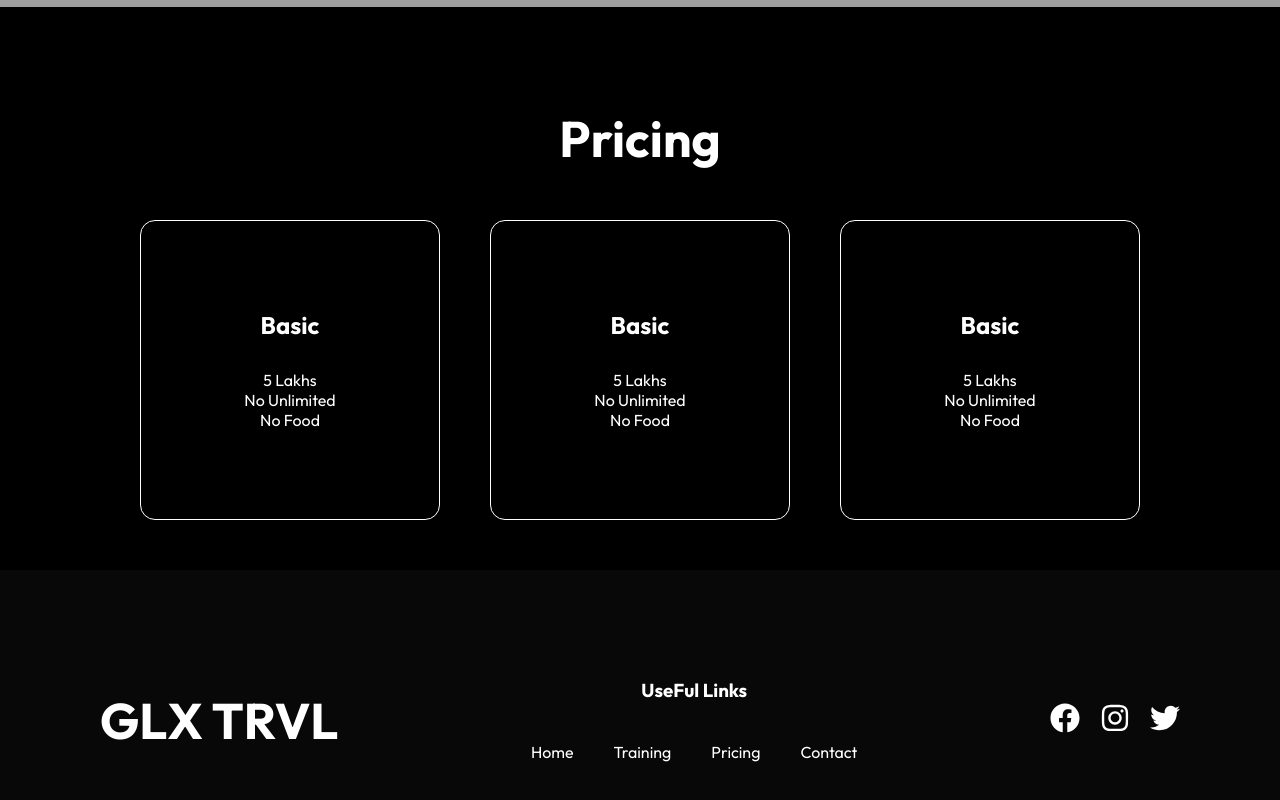
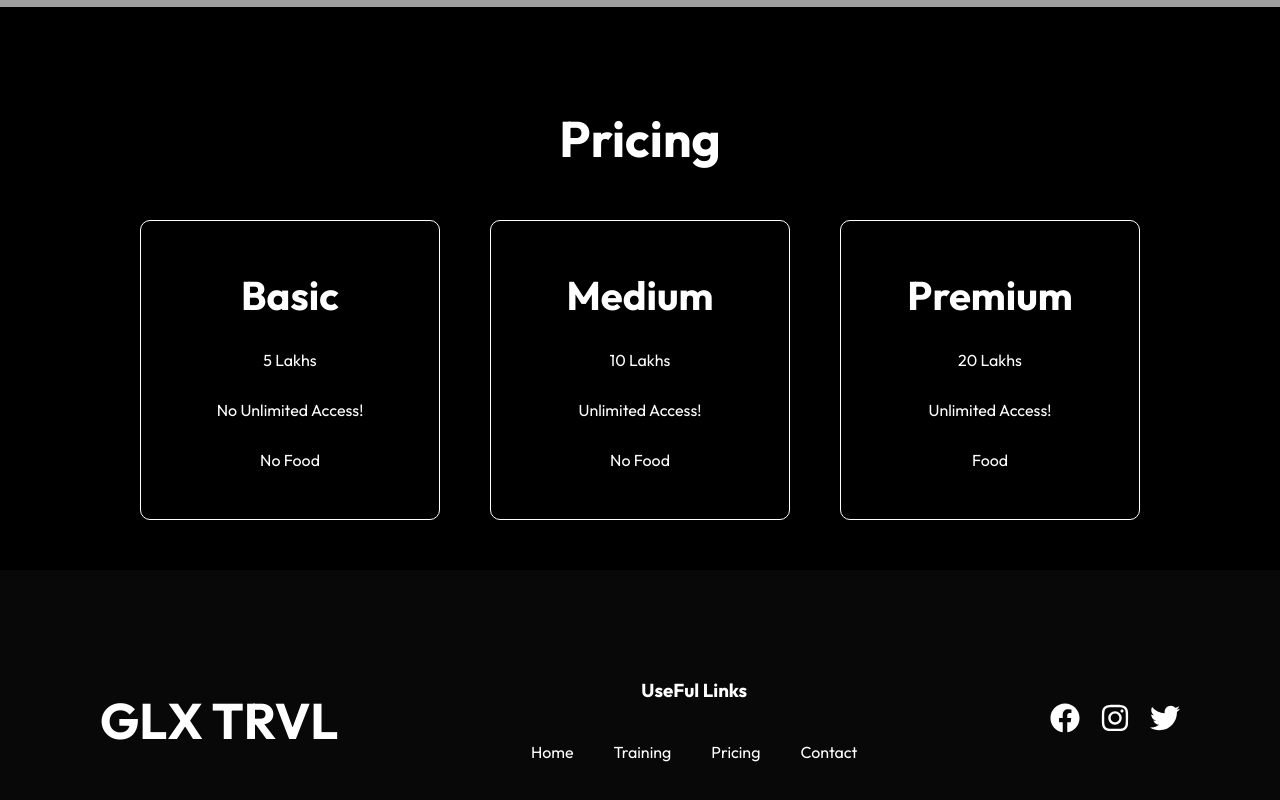
Before and after one commit to PrachiKS/glxtrvl-Project, a React (Vite) app: page /pricing in a window 1280 px wide. Shown: the part 793-1593 px from the top of the page. Built offline with nearby package versions, Linux system fonts and the light colour scheme; grey boxes are pictures that could not be loaded.

Commit message:
Rest Page Sateup  is added

```diff
--- a/src/Pages/Pricing/Component/Card.jsx
+++ b/src/Pages/Pricing/Component/Card.jsx
@@ -2,13 +2,48 @@ import React from 'react';
 import SingleCard from './SingleCard';
 
 const Card = () => {
+
+  const data = [
+    {
+      id: 1,
+      heading: "Basic",
+      Line1: "5 Lakhs",
+      Line2: "No Unlimited Access!",
+      Line3: "No Food"
+    },
+    {
+      id: 1,
+      heading: "Medium",
+      Line1: "10 Lakhs",
+      Line2: "Unlimited Access!",
+      Line3: "No Food"
+    },
+    {
+      id: 1,
+      heading: "Premium",
+      Line1: "20 Lakhs",
+      Line2: "Unlimited Access!",
+      Line3: "Food"
+    },
+
+  ]
   return (
     <>
       <h1 className="Heading">Pricing</h1>
-    <section className="cards">
-      <SingleCard/>
-      <SingleCard/> <SingleCard/>
-    </section>
+      <section className="cards">
+        {
+          data.map((item) => {
+            const { id, heading, Line1, Line2, Line3 } = item;
+            return (
+              <SingleCard heading={heading}
+              Line1={Line1}
+              Line2={Line2}
+              Line3={Line3}
+              />
+            )
+          })
+        }
+      </section>
     </>
   )
 }
--- a/src/Pages/Pricing/Component/SingleCard.jsx
+++ b/src/Pages/Pricing/Component/SingleCard.jsx
@@ -1,14 +1,14 @@
 import React from 'react'
 
-const SingleCard = () => {
+const SingleCard = ({heading, Line1, Line2, Line3}) => {
   return (
     <div className='card'>
-        <h2>Basic</h2>
+        <h2>{heading}</h2>
 
         <div className="content">
-            <p>5 Lakhs</p>
-            <p>No Unlimited</p>
-            <p>No Food</p>
+            <p>{Line1}</p>
+            <p>{Line2}</p>
+            <p>{Line3}</p>
         </div>
     </div>
   );
--- a/src/Pages/Pricing/PricingStyles.css
+++ b/src/Pages/Pricing/PricingStyles.css
@@ -16,7 +16,26 @@
     gap: 30px;
     text-align: center;
     border: 1px solid white;
-    border-radius: 15px;
+    border-radius: 10px;
     width: 300px;
     height: 300px;
+    transition: 0.5s all;
+    cursor: pointer;
 }
+
+.card:hover{
+    transform: scale(1.05);
+    background-color: rgba(255, 255, 255, 0.1);
+}
+
+.card h2{
+    font-size: 40px;
+}
+
+.card .content{
+    display: flex;
+    justify-content: center;
+    align-items: center;
+    gap: 30px;
+    flex-direction: column;
+}
```
